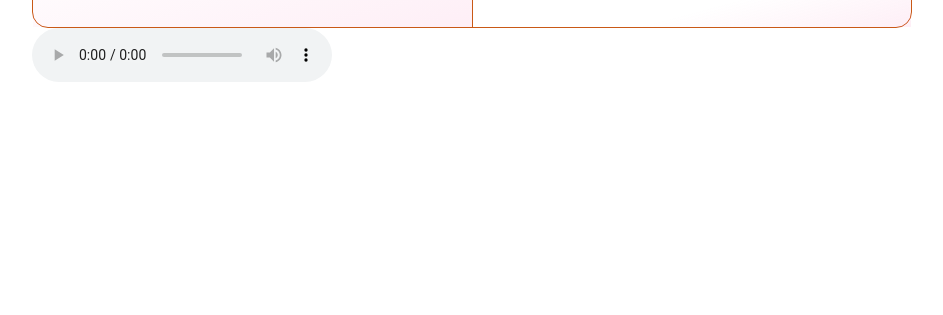
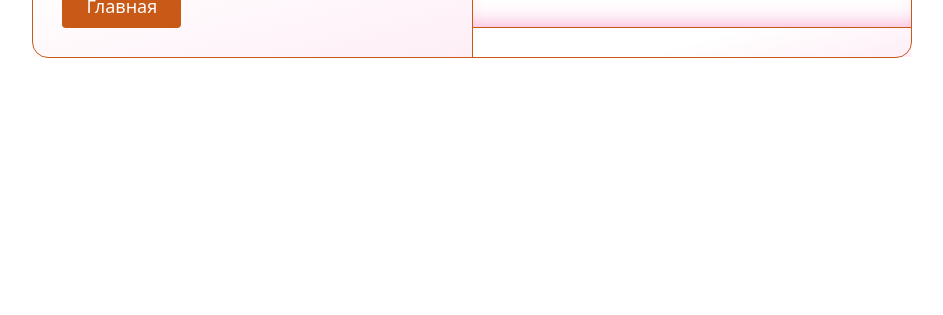
Before and after one commit to kikboot/mky, a plain HTML site: page infa.html in a window 1280 px wide. Shown: the part 493-808 px from the top of the page, without its empty margins (94-1037 px from the left). Drawn offline with Linux system fonts and the light colour scheme.

Commit message:
infa.html

```diff
--- a/infa.html
+++ b/infa.html
@@ -24,4 +24,4 @@
       <footer></footer>
     </section>
   </article>
-  <audio src="хава.mp3" controls autoplay="autoplay"></audio>
+  <audio src="хава.mp3"></audio>
```
